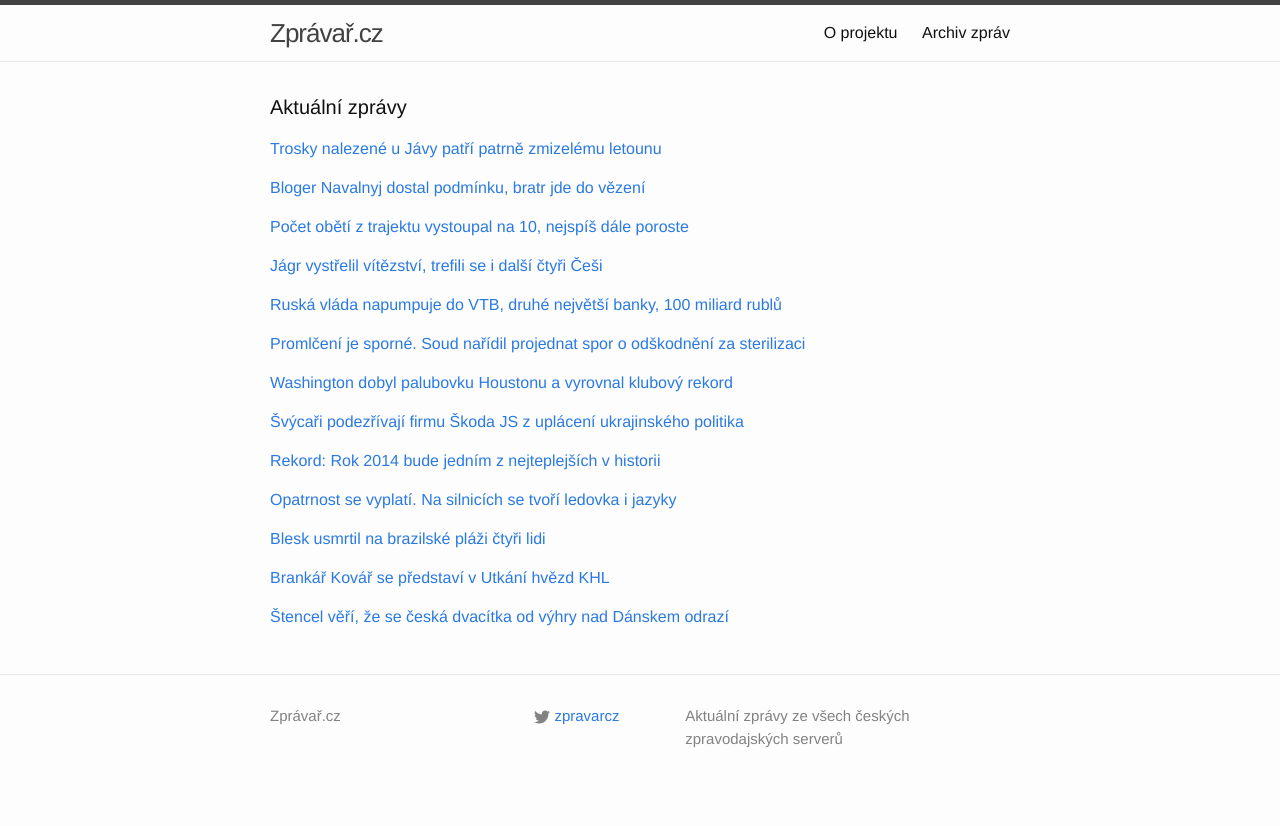
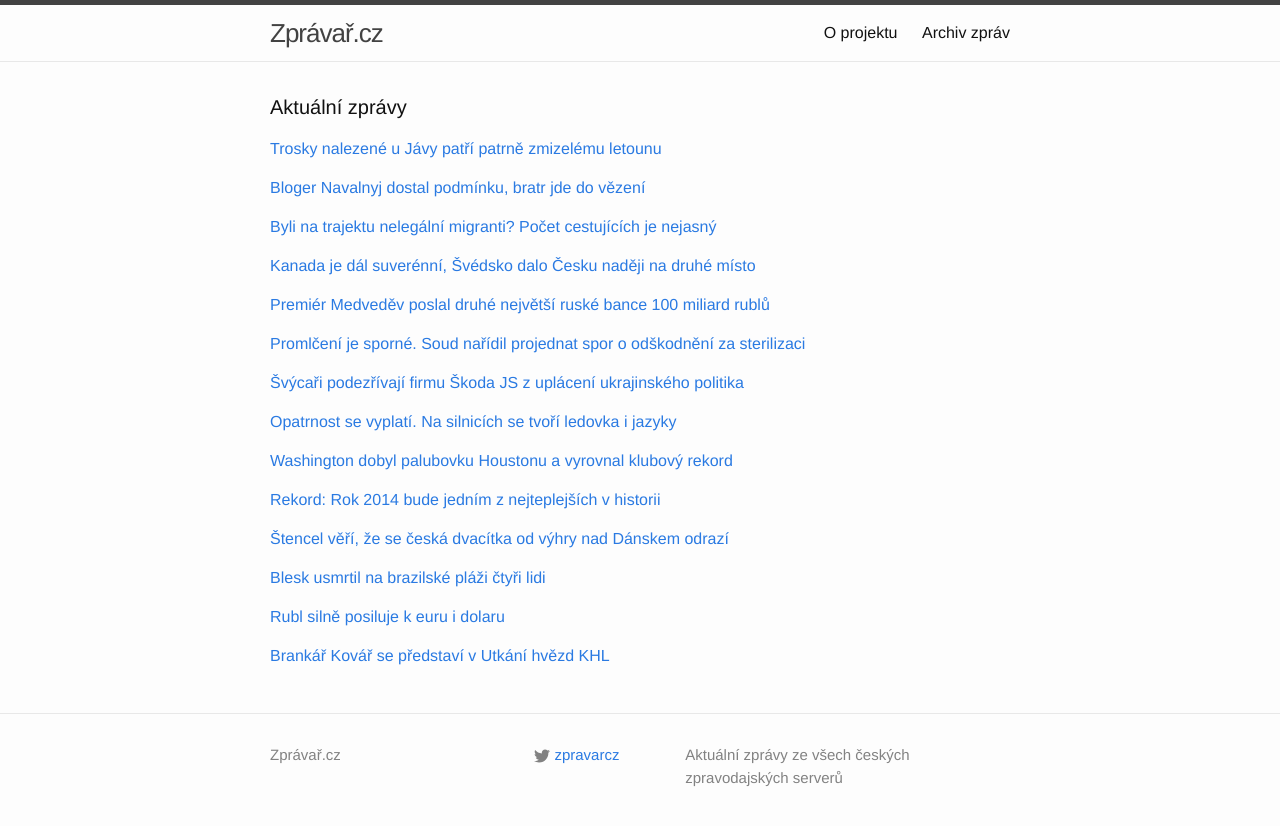
Before and after one commit to adliska/zpravar, a Jekyll site: the page built from index.html, in a window 1280 px wide. Shown: the top 826 px of the page. Built offline with Jekyll 4.4.1, drawn with Linux system fonts in a browser that asks for light colours.

Commit message:
zpravar news update

```diff
--- a/index.html
+++ b/index.html
@@ -47,9 +47,10 @@ layout: default
 <li><a href=http://zpravy.idnes.cz/rusko-navalnyj-yves-rocher-df2-/zahranicni.aspx?c=A141230_075954_zahranicni_aha>Putinův nejznámější kritik Navalnyj dostal tři a půl roku nepodmíněně - zpravy.idnes.cz</a></li>
 <li><a href=http://zpravy.aktualne.cz/zahranici/trest-za-kritiku-putina-navalnyj-dostal-podminku-3-5-roku/r~aacda5488ff111e49e4b0025900fea04/>Trest za kritiku Putina: Navalnyj dostal podmínku 3,5 roku - zpravy.aktualne.cz</a></li>
 </ul>
-</div><p><a href="javascript:;" onclick="toggle_visibility('zpravy2')">Počet obětí z trajektu vystoupal na 10, nejspíš dále poroste</a></p>
+</div><p><a href="javascript:;" onclick="toggle_visibility('zpravy2')">Byli na trajektu nelegální migranti? Počet cestujících je nejasný</a></p>
 <div id="zpravy2" style="display:none">
 <ul>
+<li><a href=http://www.ceskatelevize.cz/ct24/svet/296726-byli-na-trajektu-nelegalni-migranti-pocet-cestujicich-je-nejasny/>Byli na trajektu nelegální migranti? Počet cestujících je nejasný - www.ceskatelevize.cz</a></li>
 <li><a href=http://echo24.cz/a/wTGwA>Počet obětí z trajektu vystoupal na 10, nejspíš dále poroste - echo24.cz</a></li>
 <li><a href=http://www.novinky.cz/zahranicni/evropa/357443-v-poctu-pasazeru-na-trajektu-byl-chaos-obeti-pozaru-muze-byt-vice.html>V počtu pasažérů na trajektu byl chaos, obětí požáru může být více - www.novinky.cz</a></li>
 <li><a href=http://zpravy.e15.cz/zahranicni/udalosti/kolem-poctu-pasazeru-na-italskem-trajektu-trva-chaos-obeti-muze-byt-vice-1149185>Kolem počtu pasažérů na italském trajektu trvá chaos, obětí může být více - zpravy.e15.cz</a></li>
@@ -61,18 +62,22 @@ layout: default
 <li><a href=http://www.ceskenoviny.cz/zpravy/zpravy/skutecny-pocet-lidi-na-italskem-trajektu-neni-znam-chaos-trva/1163378>Skutečný počet lidí na italském trajektu není znám, chaos trvá - www.ceskenoviny.cz</a></li>
 <li><a href=http://www.rozhlas.cz/_zprava/desitky-zachranenych-z-italskeho-trajektu-nebyly-na-seznamu-pasazeru--1437690>Desítky zachráněných z italského trajektu nebyly na seznamu pasažérů - www.rozhlas.cz</a></li>
 </ul>
-</div><p><a href="javascript:;" onclick="toggle_visibility('zpravy3')">Jágr vystřelil vítězství, trefili se i další čtyři Češi</a></p>
+</div><p><a href="javascript:;" onclick="toggle_visibility('zpravy3')">Kanada je dál suverénní, Švédsko dalo Česku naději na druhé místo</a></p>
 <div id="zpravy3" style="display:none">
 <ul>
+<li><a href=http://www.denik.cz/hokej/kanada-je-dal-suverenni-svedsko-dalo-cesku-nadeji-na-druhe-misto-20141230.html>Kanada je dál suverénní, Švédsko dalo Česku naději na druhé místo - www.denik.cz</a></li>
 <li><a href=http://www.tyden.cz/rubriky/sport/hokej/nhl/jagr-vystrelil-vitezstvi-trefili-se-i-dalsi-ctyri-cesi_328633.html>Jágr vystřelil vítězství, trefili se i další čtyři Češi - www.tyden.cz</a></li>
 <li><a href=http://www.sportovninoviny.cz/zpravy/jagr-dal-vitezny-gol-trefili-se-i-sekac-frolik-hemsky-a-jaskin/1163392>Jágr dal vítězný gól, trefili se i Sekáč, Frolík, Hemský a Jaškin - www.sportovninoviny.cz</a></li>
+<li><a href=http://hokej.idnes.cz/svedsko-kanada-ms-do-20-let-0hq-/reprezentace.aspx?c=A141230_072800_reprezentace_ten>Juniorští hokejisté Švédska a Kanady na  MS dál dominují - hokej.idnes.cz</a></li>
+<li><a href=http://www.sportovninoviny.cz/zpravy/hokejiste-svedska-a-kanady-zustavaji-na-ms-dvacitek-suverenni/1163408>Hokejisté Švédska a Kanady zůstávají na MS dvacítek suverénní - www.sportovninoviny.cz</a></li>
 <li><a href=http://www.denik.cz/hokej/jagr-dal-vitezny-gol-trefili-se-i-sekac-frolik-a-hemsky-20141230.html>Jágr dal vítězný gól, trefili se i Sekáč, Frolík a Hemský - www.denik.cz</a></li>
 <li><a href=http://hokej.idnes.cz/jagr-trefil-vyhru-proti-pittsburghu-dsp-/nhl.aspx?c=A141230_072745_nhl_Mkr>Jágr trefil výhru proti Pittsburghu, gól slavili i další čtyři Češi - hokej.idnes.cz</a></li>
 <li><a href=http://www.sportovninoviny.cz/zpravy/jagr-dal-vitezny-gol-trefili-se-i-sekac-frolik-a-hemsky/1163392>Jágr dal vítězný gól, trefili se i Sekáč, Frolík a Hemský - www.sportovninoviny.cz</a></li>
 </ul>
-</div><p><a href="javascript:;" onclick="toggle_visibility('zpravy4')">Ruská vláda napumpuje do VTB, druhé největší banky, 100 miliard rublů</a></p>
+</div><p><a href="javascript:;" onclick="toggle_visibility('zpravy4')">Premiér Medveděv poslal druhé největší ruské bance 100 miliard rublů</a></p>
 <div id="zpravy4" style="display:none">
 <ul>
+<li><a href=http://ekonomika.idnes.cz/rusky-premier-uvolnil-100-miliard-rublu-pro-banku-vtb-fy9-/eko-zahranicni.aspx?c=A141230_095456_eko-zahranicni_nio>Premiér Medveděv poslal druhé největší ruské bance 100 miliard rublů - ekonomika.idnes.cz</a></li>
 <li><a href=http://byznys.ihned.cz/c1-63313810-ruska-vlada-napumpuje-do-vtb-druhe-nejvetsi-banky-100-miliard-rublu>Ruská vláda napumpuje do VTB, druhé největší banky, 100 miliard rublů - byznys.ihned.cz</a></li>
 <li><a href=http://byznys.ihned.cz/c1-63313810-ruska-vtb-banka-dostane-financni-injekci-ve-vysi-100-miliard-rublu>Ruská VTB banka dostane finanční injekci ve výši 100 miliard rublů - byznys.ihned.cz</a></li>
 <li><a href=http://zpravy.e15.cz/byznys/finance-a-bankovnictvi/medvedev-uvolnil-100-miliard-pro-druhou-nejvetsi-banku-v-rusku-1149201>Medveděv uvolnil 100 miliard pro druhou největší banku v Rusku - zpravy.e15.cz</a></li>
@@ -88,57 +93,64 @@ layout: default
 <li><a href=http://www.novinky.cz/domaci/357455-nejvyssi-soud-naridil-znovu-projednat-spor-o-odskodneni-za-sterilizaci.html>Nejvyšší soud nařídil znovu projednat spor o odškodnění za sterilizaci  - www.novinky.cz</a></li>
 <li><a href=http://www.ceskenoviny.cz/zpravy/zpravy/ns-naridil-znovu-projednat-spor-o-odskodneni-za-sterilizaci/1163447>NS nařídil znovu projednat spor o odškodnění za sterilizaci - www.ceskenoviny.cz</a></li>
 </ul>
-</div><p><a href="javascript:;" onclick="toggle_visibility('zpravy6')">Washington dobyl palubovku Houstonu a vyrovnal klubový rekord</a></p>
+</div><p><a href="javascript:;" onclick="toggle_visibility('zpravy6')">Švýcaři podezřívají firmu Škoda JS z uplácení ukrajinského politika</a></p>
 <div id="zpravy6" style="display:none">
+<ul>
+<li><a href=http://ekonomika.idnes.cz/pravo-svycari-podezrivaji-skodu-js-z-uplaceni-ukrajinskeho-politika-12k-/ekoakcie.aspx?c=A141230_091917_domaci_jpl>Švýcaři podezřívají firmu Škoda JS z uplácení ukrajinského politika - ekonomika.idnes.cz</a></li>
+<li><a href=http://zpravy.e15.cz/byznys/prumysl-a-energetika/skoda-js-uplacela-ukrajinskeho-politika-tvrdi-svycarska-justice-1149202>Škoda JS uplácela ukrajinského politika, tvrdí švýcarská justice - zpravy.e15.cz</a></li>
+<li><a href=http://www.novinky.cz/krimi/357450-skoda-js-je-podezrela-ze-uplacela-ukrajinskeho-politika.html>Škoda JS je podezřelá, že uplácela ukrajinského politika - www.novinky.cz</a></li>
+<li><a href=http://www.ceskatelevize.cz/ct24/ekonomika/296718-svycarska-policie-vysetruje-plzenskeho-vyrobce-zarizeni-pro-je/>Švýcarská policie vyšetřuje plzeňského výrobce zařízení pro JE - www.ceskatelevize.cz</a></li>
+</ul>
+</div><p><a href="javascript:;" onclick="toggle_visibility('zpravy7')">Opatrnost se vyplatí. Na silnicích se tvoří ledovka i jazyky</a></p>
+<div id="zpravy7" style="display:none">
+<ul>
+<li><a href=http://zpravy.aktualne.cz/domaci/dopravu-v-cesku-komplikuji-snehove-jazyky-i-ledovka/r~24ba6e9c8ffa11e4aff10025900fea04/>Opatrnost se vyplatí. Na silnicích se tvoří ledovka i jazyky - zpravy.aktualne.cz</a></li>
+<li><a href=http://zpravy.idnes.cz/na-silnicich-to-klouze-a-na-horach-muze-snezit-fog-/domaci.aspx?c=A141230_082130_domaci_jpl>Počasí dál sužuje řidiče, v Nýřanech na namrzlé silnici jeden zahynul - zpravy.idnes.cz</a></li>
+<li><a href=http://www.lidovky.cz/pozor-na-silnicich-ledovka-a-snehove-jazyky-komplikuji-dopravu-psh-/zpravy-domov.aspx?c=A141230_074957_ln_domov_hm>Pozor na silnicích. Ledovka a sněhové jazyky komplikují dopravu  - www.lidovky.cz</a></li>
+<li><a href=http://www.ceskenoviny.cz/zpravy/zpravy/na-jihu-cech-komplikuje-dopravu-ledovka-v-libereckem-kraji-snezi/1163391>Na jihu Čech komplikuje dopravu ledovka, v Libereckém kraji sněží - www.ceskenoviny.cz</a></li>
+</ul>
+</div><p><a href="javascript:;" onclick="toggle_visibility('zpravy8')">Washington dobyl palubovku Houstonu a vyrovnal klubový rekord</a></p>
+<div id="zpravy8" style="display:none">
 <ul>
 <li><a href=http://www.denik.cz/ostatni_sport/washington-dobyl-palubovku-houstonu-a-vyrovnal-klubovy-rekord-20141230.html>Washington dobyl palubovku Houstonu a vyrovnal klubový rekord - www.denik.cz</a></li>
 <li><a href=http://sport.aktualne.cz/wizards-zvladli-drama-v-houstonu-vyhralo-i-chicago/r~360181a28ffc11e49bec0025900fea04/>Wizards zvládli drama v Houstonu, vyhrálo i Chicago - sport.aktualne.cz</a></li>
 <li><a href=http://sport.idnes.cz/basketbal-nba-souhrn-0lx-/basket.aspx?c=A141230_090158_sport-basket_ten>Basketbalisté Washingtonu dobyli Houston, zažívají svou nejlepší sezonu - sport.idnes.cz</a></li>
 <li><a href=http://www.sportovninoviny.cz/zpravy/basketbaliste-washingtonu-dobyli-palubovku-houstonu/1163429>Basketbalisté Washingtonu dobyli palubovku Houstonu - www.sportovninoviny.cz</a></li>
 </ul>
-</div><p><a href="javascript:;" onclick="toggle_visibility('zpravy7')">Švýcaři podezřívají firmu Škoda JS z uplácení ukrajinského politika</a></p>
-<div id="zpravy7" style="display:none">
-<ul>
-<li><a href=http://ekonomika.idnes.cz/pravo-svycari-podezrivaji-skodu-js-z-uplaceni-ukrajinskeho-politika-12k-/ekoakcie.aspx?c=A141230_091917_domaci_jpl>Švýcaři podezřívají firmu Škoda JS z uplácení ukrajinského politika - ekonomika.idnes.cz</a></li>
-<li><a href=http://zpravy.e15.cz/byznys/prumysl-a-energetika/skoda-js-uplacela-ukrajinskeho-politika-tvrdi-svycarska-justice-1149202>Škoda JS uplácela ukrajinského politika, tvrdí švýcarská justice - zpravy.e15.cz</a></li>
-<li><a href=http://www.novinky.cz/krimi/357450-skoda-js-je-podezrela-ze-uplacela-ukrajinskeho-politika.html>Škoda JS je podezřelá, že uplácela ukrajinského politika - www.novinky.cz</a></li>
-<li><a href=http://www.ceskatelevize.cz/ct24/ekonomika/296718-svycarska-policie-vysetruje-plzenskeho-vyrobce-zarizeni-pro-je/>Švýcarská policie vyšetřuje plzeňského výrobce zařízení pro JE - www.ceskatelevize.cz</a></li>
-</ul>
-</div><p><a href="javascript:;" onclick="toggle_visibility('zpravy8')">Rekord: Rok 2014 bude jedním z nejteplejších v historii</a></p>
-<div id="zpravy8" style="display:none">
+</div><p><a href="javascript:;" onclick="toggle_visibility('zpravy9')">Rekord: Rok 2014 bude jedním z nejteplejších v historii</a></p>
+<div id="zpravy9" style="display:none">
 <ul>
 <li><a href=http://zpravy.aktualne.cz/pocasi/rekord-rok-2014-bude-jednim-z-nejteplejsich-v-historii/r~68239972900111e49bec0025900fea04/>Rekord: Rok 2014 bude jedním z nejteplejších v historii - zpravy.aktualne.cz</a></li>
 <li><a href=http://www.ceskenoviny.cz/zpravy/zpravy/rok-2014-bude-patrit-k-nejteplejsim-v-historii-ceske-meteorologie/1163441>Rok 2014 bude patřit k nejteplejším v historii české meteorologie - www.ceskenoviny.cz</a></li>
 <li><a href=http://www.denik.cz/z_domova/rok-2014-bude-patrit-k-nejteplejsim-v-historii-ceske-meteorologie-20141230.html>Rok 2014 bude patřit k nejteplejším v historii české meteorologie - www.denik.cz</a></li>
 <li><a href=http://www.novinky.cz/domaci/357451-rok-2014-bude-patrit-k-nejteplejsim-v-historii-cr-tvrdi-meteorologove.html>Rok 2014 bude patřit k nejteplejším v historii ČR, tvrdí meteorologové - www.novinky.cz</a></li>
 </ul>
-</div><p><a href="javascript:;" onclick="toggle_visibility('zpravy9')">Opatrnost se vyplatí. Na silnicích se tvoří ledovka i jazyky</a></p>
-<div id="zpravy9" style="display:none">
+</div><p><a href="javascript:;" onclick="toggle_visibility('zpravy10')">Štencel věří, že se česká dvacítka od výhry nad Dánskem odrazí</a></p>
+<div id="zpravy10" style="display:none">
 <ul>
-<li><a href=http://zpravy.aktualne.cz/domaci/dopravu-v-cesku-komplikuji-snehove-jazyky-i-ledovka/r~24ba6e9c8ffa11e4aff10025900fea04/>Opatrnost se vyplatí. Na silnicích se tvoří ledovka i jazyky - zpravy.aktualne.cz</a></li>
-<li><a href=http://zpravy.idnes.cz/na-silnicich-to-klouze-a-na-horach-muze-snezit-fog-/domaci.aspx?c=A141230_082130_domaci_jpl>Počasí dál sužuje řidiče, v Nýřanech na namrzlé silnici jeden zahynul - zpravy.idnes.cz</a></li>
-<li><a href=http://www.lidovky.cz/pozor-na-silnicich-ledovka-a-snehove-jazyky-komplikuji-dopravu-psh-/zpravy-domov.aspx?c=A141230_074957_ln_domov_hm>Pozor na silnicích. Ledovka a sněhové jazyky komplikují dopravu  - www.lidovky.cz</a></li>
-<li><a href=http://www.ceskenoviny.cz/zpravy/zpravy/na-jihu-cech-komplikuje-dopravu-ledovka-v-libereckem-kraji-snezi/1163391>Na jihu Čech komplikuje dopravu ledovka, v Libereckém kraji sněží - www.ceskenoviny.cz</a></li>
+<li><a href=http://www.sportovninoviny.cz/zpravy/stencel-veri-ze-se-ceska-dvacitka-od-vyhry-nad-danskem-odrazi/1163374>Štencel věří, že se česká dvacítka od výhry nad Dánskem odrazí - www.sportovninoviny.cz</a></li>
+<li><a href=http://sport.aktualne.cz/cesi-si-fatalni-prohru-nepripousteli-chteli-jsme-to-urvat/r~cccd20aa8fe811e4ba57002590604f2e/>Češi si fatální prohru nepřipouštěli: Chtěli jsme to urvat - sport.aktualne.cz</a></li>
+<li><a href=http://www.tyden.cz/rubriky/sport/hokej/reprezentace/stencel-po-klicovem-obratu-dokud-sudi-nepiskne-budeme-se-rvat_328622.html>Štencel po klíčovém obratu: Dokud sudí nepískne, budeme se rvát - www.tyden.cz</a></li>
 </ul>
-</div><p><a href="javascript:;" onclick="toggle_visibility('zpravy10')">Blesk usmrtil na brazilské pláži čtyři lidi</a></p>
-<div id="zpravy10" style="display:none">
+</div><p><a href="javascript:;" onclick="toggle_visibility('zpravy11')">Blesk usmrtil na brazilské pláži čtyři lidi</a></p>
+<div id="zpravy11" style="display:none">
 <ul>
 <li><a href=http://echo24.cz/a/i8JNG>Blesk usmrtil na brazilské pláži čtyři lidi - echo24.cz</a></li>
 <li><a href=http://www.ceskenoviny.cz/zpravy/zpravy/blesk-v-brazilii-usmrtil-ctyri-navstevniky-plaze/1163377>Blesk v Brazílii usmrtil čtyři návštěvníky pláže - www.ceskenoviny.cz</a></li>
 <li><a href=http://www.rozhlas.cz/_zprava/blesk-zabil-na-brazilske-plazi-ctyri-cleny-jedne-rodiny--1437692>Blesk zabil na brazilské pláži čtyři členy jedné rodiny - www.rozhlas.cz</a></li>
 </ul>
-</div><p><a href="javascript:;" onclick="toggle_visibility('zpravy11')">Brankář Kovář se představí v Utkání hvězd KHL</a></p>
-<div id="zpravy11" style="display:none">
+</div><p><a href="javascript:;" onclick="toggle_visibility('zpravy12')">Rubl silně posiluje k euru i dolaru</a></p>
+<div id="zpravy12" style="display:none">
+<ul>
+<li><a href=http://www.novinky.cz/ekonomika/357457-rubl-silne-posiluje-k-euru-i-dolaru.html>Rubl silně posiluje k euru i dolaru - www.novinky.cz</a></li>
+<li><a href=http://zpravy.e15.cz/burzy-a-trhy/meny/rubl-silne-roste-pomaha-mu-klid-na-zapadnich-trzich-1149220>Rubl silně roste, pomáhá mu klid na západních trzích - zpravy.e15.cz</a></li>
+<li><a href=http://www.financninoviny.cz/zpravodajstvi/zpravy/rusky-rubl-dopoledne-pri-nizkem-objemu-obchodu-silne-roste/1163450>Ruský rubl dopoledne při nízkém objemu obchodů silně roste - www.financninoviny.cz</a></li>
+</ul>
+</div><p><a href="javascript:;" onclick="toggle_visibility('zpravy13')">Brankář Kovář se představí v Utkání hvězd KHL</a></p>
+<div id="zpravy13" style="display:none">
 <ul>
 <li><a href=http://sport.aktualne.cz/brankar-kovar-se-predstavi-v-utkani-hvezd-khl/r~bd0024c4900111e4a7d8002590604f2e/>Brankář Kovář se představí v Utkání hvězd KHL - sport.aktualne.cz</a></li>
 <li><a href=http://www.sportovninoviny.cz/zpravy/hokejovy-brankar-kovar-se-predstavi-v-utkani-hvezd-khl/1163446>Hokejový brankář Kovář se představí v Utkání hvězd KHL - www.sportovninoviny.cz</a></li>
 <li><a href=http://www.denik.cz/hokej/zatim-jediny-cech-brankar-jakub-kovar-si-zachyta-utkani-hvezd-khl-20141230.html>Zatím jediný Čech. Brankář Jakub Kovář si zachytá Utkání hvězd KHL - www.denik.cz</a></li>
 </ul>
-</div><p><a href="javascript:;" onclick="toggle_visibility('zpravy12')">Štencel věří, že se česká dvacítka od výhry nad Dánskem odrazí</a></p>
-<div id="zpravy12" style="display:none">
-<ul>
-<li><a href=http://www.sportovninoviny.cz/zpravy/stencel-veri-ze-se-ceska-dvacitka-od-vyhry-nad-danskem-odrazi/1163374>Štencel věří, že se česká dvacítka od výhry nad Dánskem odrazí - www.sportovninoviny.cz</a></li>
-<li><a href=http://sport.aktualne.cz/cesi-si-fatalni-prohru-nepripousteli-chteli-jsme-to-urvat/r~cccd20aa8fe811e4ba57002590604f2e/>Češi si fatální prohru nepřipouštěli: Chtěli jsme to urvat - sport.aktualne.cz</a></li>
-<li><a href=http://www.tyden.cz/rubriky/sport/hokej/reprezentace/stencel-po-klicovem-obratu-dokud-sudi-nepiskne-budeme-se-rvat_328622.html>Štencel po klíčovém obratu: Dokud sudí nepískne, budeme se rvát - www.tyden.cz</a></li>
-</ul>
 </div></div>
```
